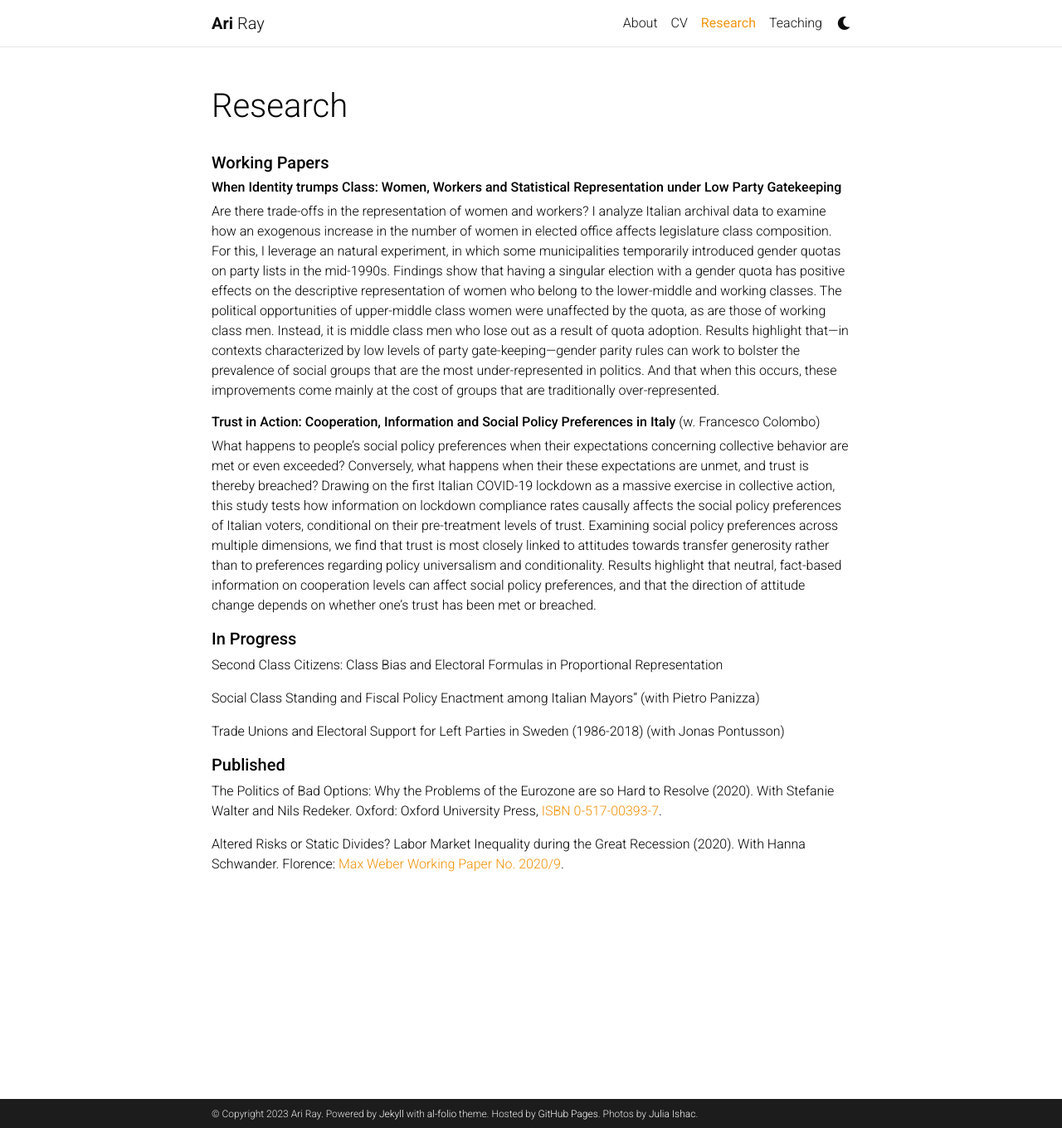
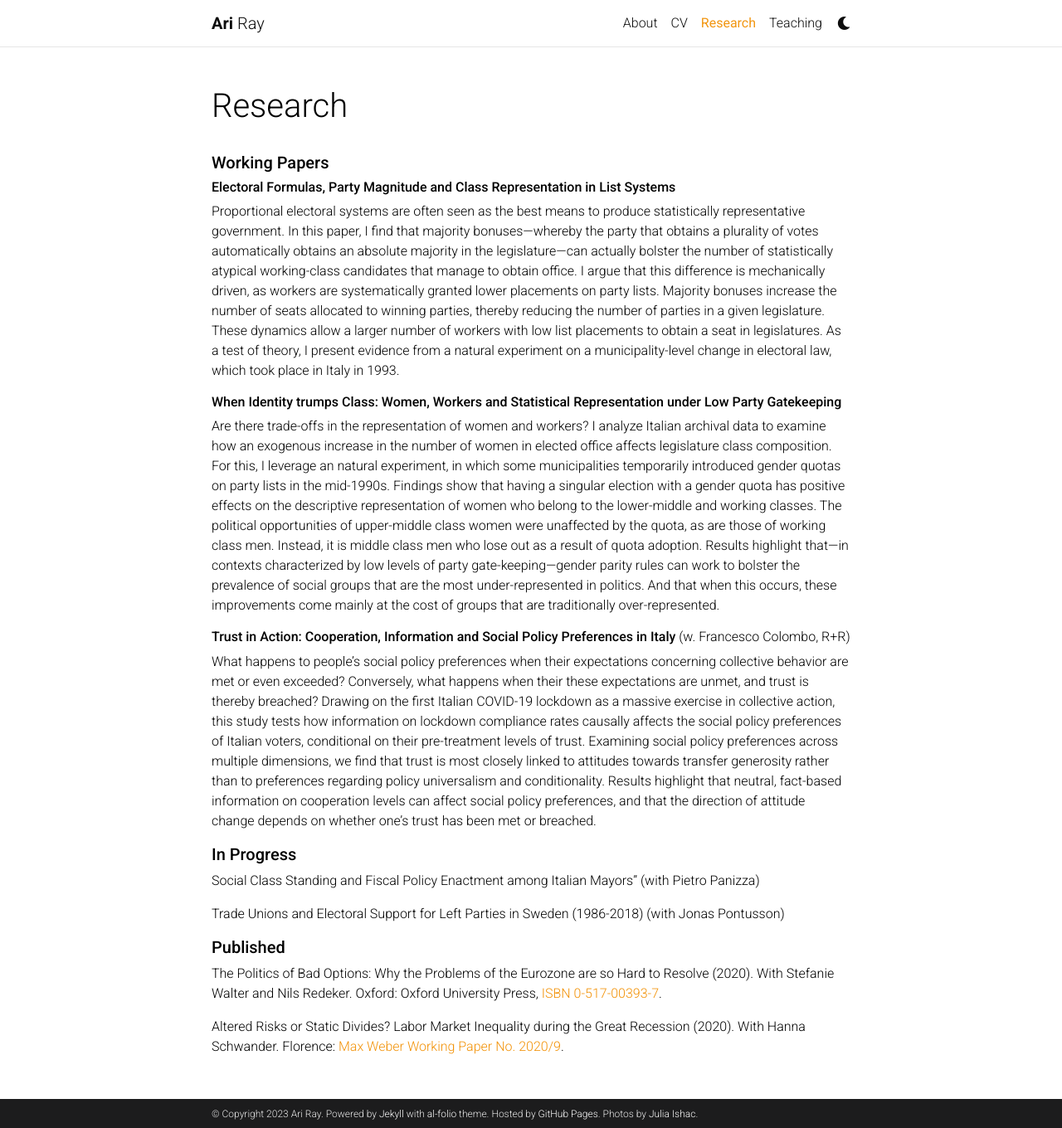
Before and after one commit to ariray/ariray.github.io, a Jekyll site: the page built from _pages/research.md, in a window 1280 px wide and 1360 px high. Shown: the whole window at 83% size. Built offline with Jekyll 4.4.1, drawn with Linux system fonts in a browser that asks for light colours; comment, search, counter and statistics services are not loaded; a style sheet for code colours, icons or effects is not loaded.

Commit message:
Update research.md

```diff
--- a/_pages/research.md
+++ b/_pages/research.md
@@ -10,21 +10,22 @@ nav_order: 3
 
 ##### **Working Papers**
 
+###### **Electoral Formulas, Party Magnitude and Class Representation in List Systems**
+Proportional electoral systems are often seen as the best means to produce statistically representative government. In this paper, I find that majority bonuses---whereby the party that obtains a plurality of votes automatically obtains an absolute majority in the legislature---can actually bolster the number of statistically atypical working-class candidates that manage to obtain office. I argue that this difference is mechanically driven, as workers are systematically granted lower placements on party lists. Majority bonuses increase the number of seats allocated to winning parties, thereby reducing the number of parties in a given legislature. These dynamics allow a larger number of workers with low list placements to obtain a seat in legislatures. As a test of theory, I present evidence from a natural experiment on a municipality-level change in electoral law, which took place in Italy in 1993.
+
 
 ###### **When Identity trumps Class: Women, Workers and Statistical Representation under Low Party Gatekeeping**
 
 Are there trade-offs in the representation of women and workers? I analyze Italian archival data to examine how an exogenous increase in the number of women in elected office affects legislature class composition. For this, I leverage an natural experiment, in which some municipalities temporarily introduced gender quotas on party lists in the mid-1990s. Findings show that having a singular election with a gender quota has positive effects on the descriptive representation of women who belong to the lower-middle and working classes. The political opportunities of upper-middle class women were unaffected by the quota, as are those of working class men. Instead, it is middle class men who lose out as a result of quota adoption. Results highlight that---in contexts characterized by low levels of party gate-keeping---gender parity rules can work to bolster the prevalence of social groups that are the most under-represented in politics. And that when this occurs, these improvements come mainly at the cost of groups that are traditionally over-represented.
 
 
-###### **Trust in Action: Cooperation, Information and Social Policy Preferences in Italy** (w. Francesco Colombo)
+###### **Trust in Action: Cooperation, Information and Social Policy Preferences in Italy** (w. Francesco Colombo, R+R)
 
 What happens to people’s social policy preferences when their expectations
 concerning collective behavior are met or even exceeded? Conversely, what happens when their these expectations are unmet, and trust is thereby breached?
 Drawing on the first Italian COVID-19 lockdown as a massive exercise in collective action, this study tests how information on lockdown compliance rates causally affects the social policy preferences of Italian voters, conditional on their pre-treatment levels of trust. Examining social policy preferences across multiple dimensions, we find that trust is most closely linked to attitudes towards transfer generosity rather than to preferences regarding policy universalism and conditionality. Results highlight that neutral, fact-based information on cooperation levels can affect social policy preferences, and that the direction of attitude change depends on whether one’s trust has been met or breached.
 
 ##### **In Progress**
-
-Second Class Citizens: Class Bias and Electoral Formulas in Proportional Representation
 
 Social Class Standing and Fiscal Policy Enactment among Italian Mayors’' (with Pietro Panizza)
 
```
